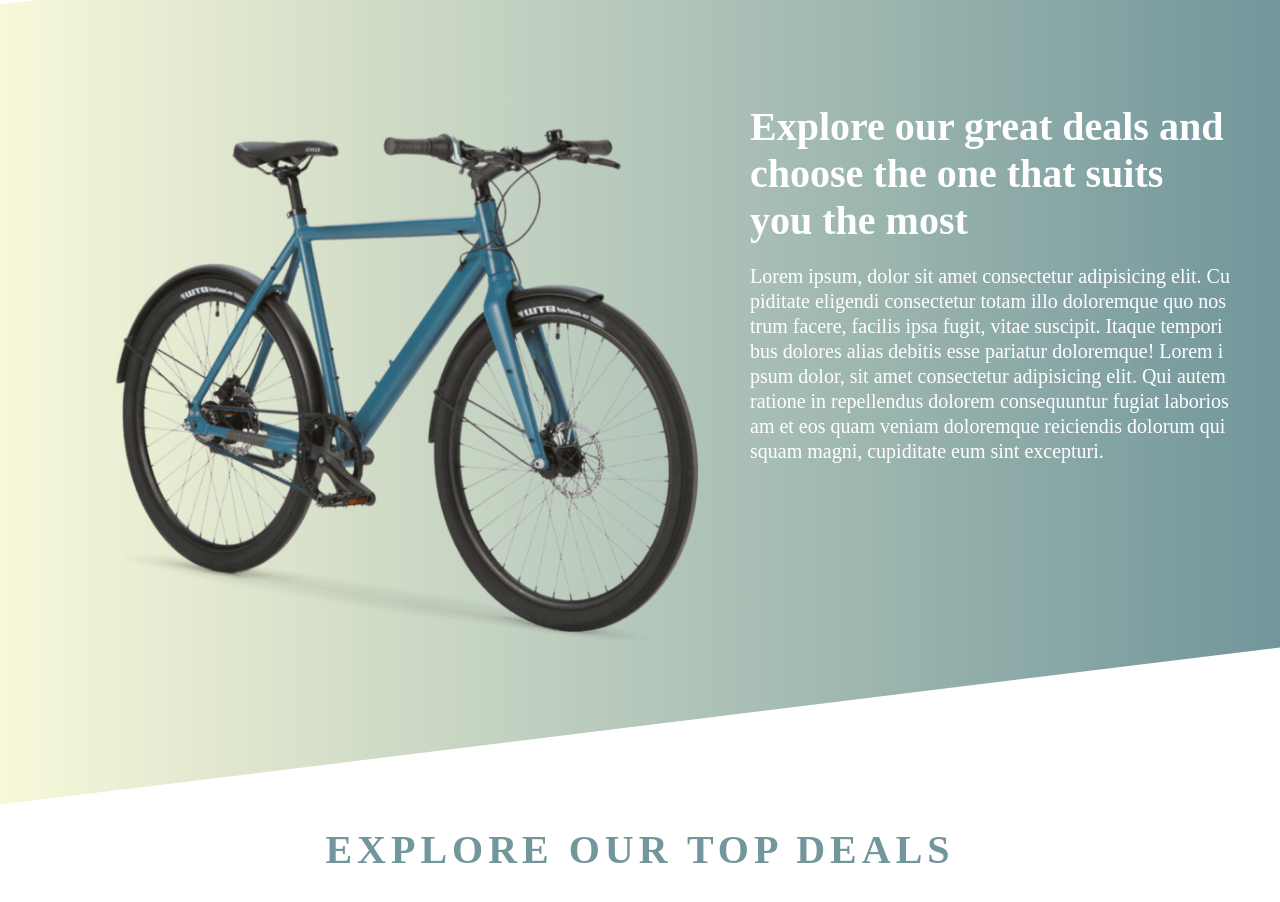
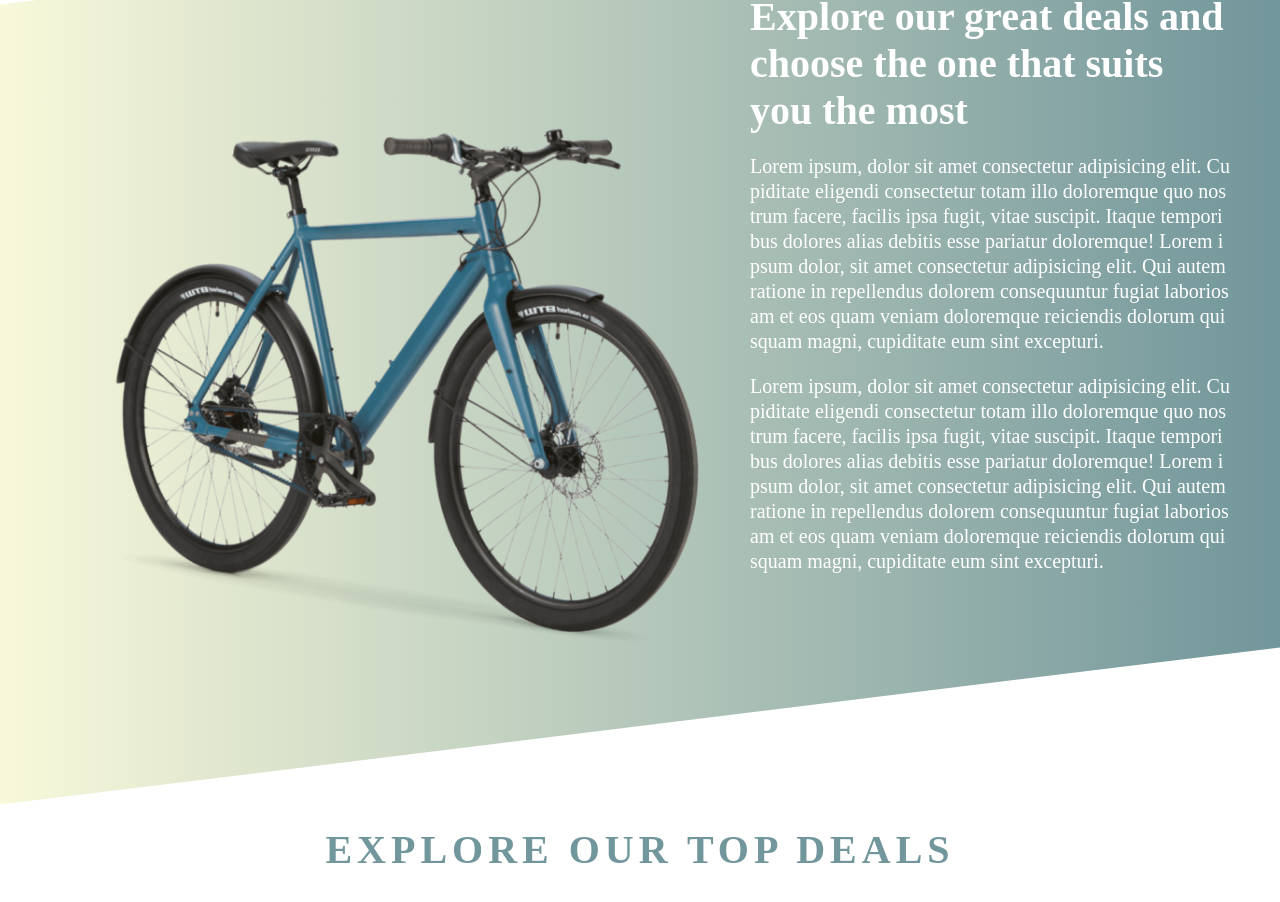
Before and after one commit to iskren97/bike-rental-app, a React (Vite) app in the folder client/: page / in a window 1280 px wide. Shown: the part 1681-2583 px from the top of the page. Built offline with nearby package versions, Linux system fonts and the light colour scheme.

Commit message:
added additional dummy info to AboutSection

```diff
--- a/client/src/components/AboutSection/AboutSection.tsx
+++ b/client/src/components/AboutSection/AboutSection.tsx
@@ -11,11 +11,20 @@ const AboutSection = () => {
   return (
     <AboutSectionContainer id="about">
       <AboutBikeImage src={AboutBike} alt="bike" />
-
       <AboutDescriptionContainer>
         <AboutHeading>
           Explore our great deals and choose the one that suits you the most
         </AboutHeading>
+        <AboutDescParagraph>
+          Lorem ipsum, dolor sit amet consectetur adipisicing elit. Cupiditate
+          eligendi consectetur totam illo doloremque quo nostrum facere, facilis
+          ipsa fugit, vitae suscipit. Itaque temporibus dolores alias debitis
+          esse pariatur doloremque! Lorem ipsum dolor, sit amet consectetur
+          adipisicing elit. Qui autem ratione in repellendus dolorem
+          consequuntur fugiat laboriosam et eos quam veniam doloremque
+          reiciendis dolorum quisquam magni, cupiditate eum sint excepturi.
+        </AboutDescParagraph>
+
         <AboutDescParagraph>
           Lorem ipsum, dolor sit amet consectetur adipisicing elit. Cupiditate
           eligendi consectetur totam illo doloremque quo nostrum facere, facilis
```
